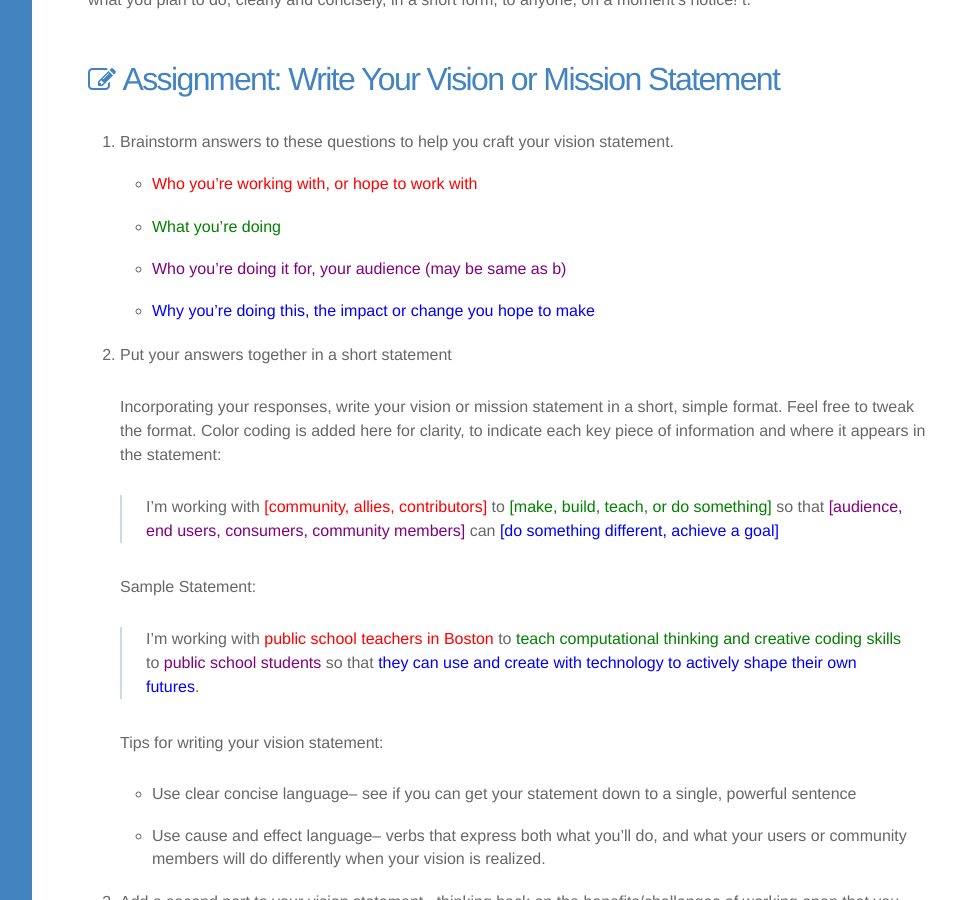
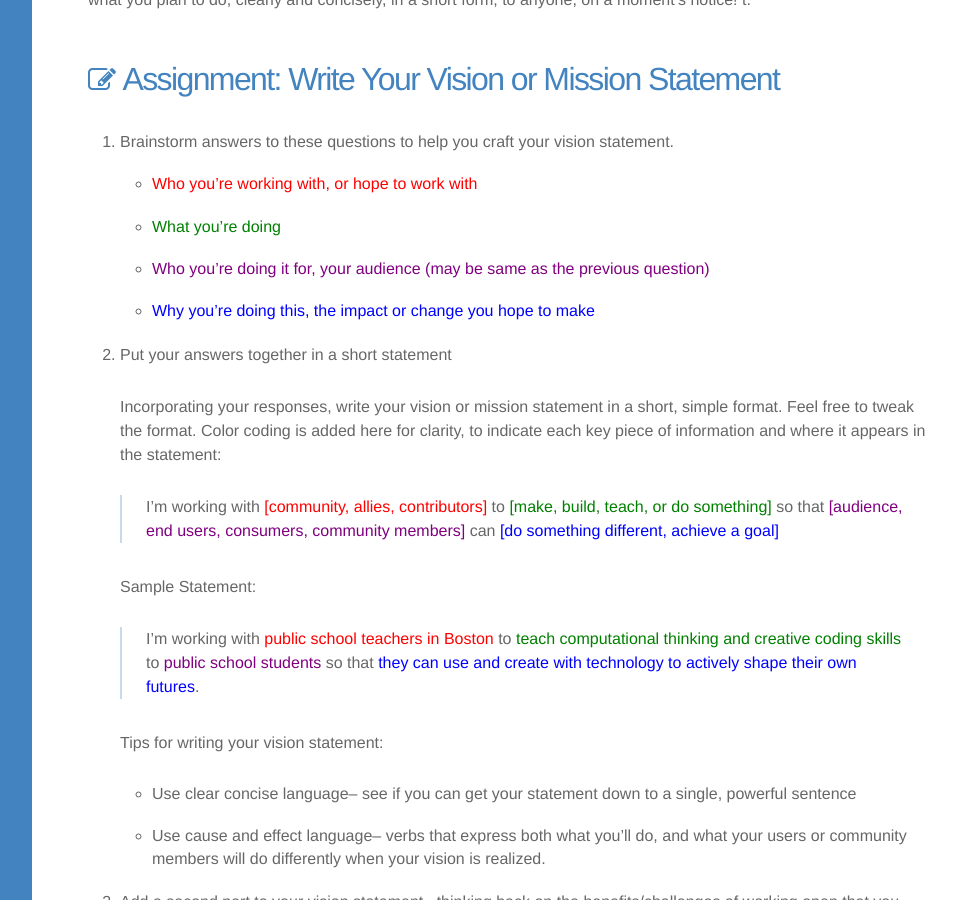
Before and after one commit to mozilla/open-leadership-training-series, a Jekyll site: the page built from _articles/introduction-to-open-leadership/stating-your-project-vision.md, in a window 1280 px wide and 900 px high, scrolled down 1070 px. Shown: the whole window, without its empty margins (288-1244 px from the left). Built offline with Jekyll 4.4.1, drawn with Linux system fonts in a browser that asks for light colours; nearby versions of some CDN libraries; comment, search, counter and statistics services are not loaded; a style sheet for code colours, icons or effects is not loaded.

Commit message:
Reference to "b" is confusing
The bullet points aren't alphabetic.

```diff
--- a/_articles/introduction-to-open-leadership/stating-your-project-vision.md
+++ b/_articles/introduction-to-open-leadership/stating-your-project-vision.md
@@ -33,7 +33,7 @@ Take a few minutes to state your vision for your project and community going for
 1. Brainstorm answers to these questions to help you craft your vision statement.
   * <span style="color:red">Who you’re working with, or hope to work with</span>
   * <span style="color:green">What you’re doing</span>
-  * <span style="color:purple">Who you’re doing it for, your audience (may be same as b)</span>
+  * <span style="color:purple">Who you’re doing it for, your audience (may be same as the previous question)</span>
   * <span style="color:blue">Why you’re doing this, the impact or change you hope to make</span>
 
 2. Put your answers together in a short statement
```
